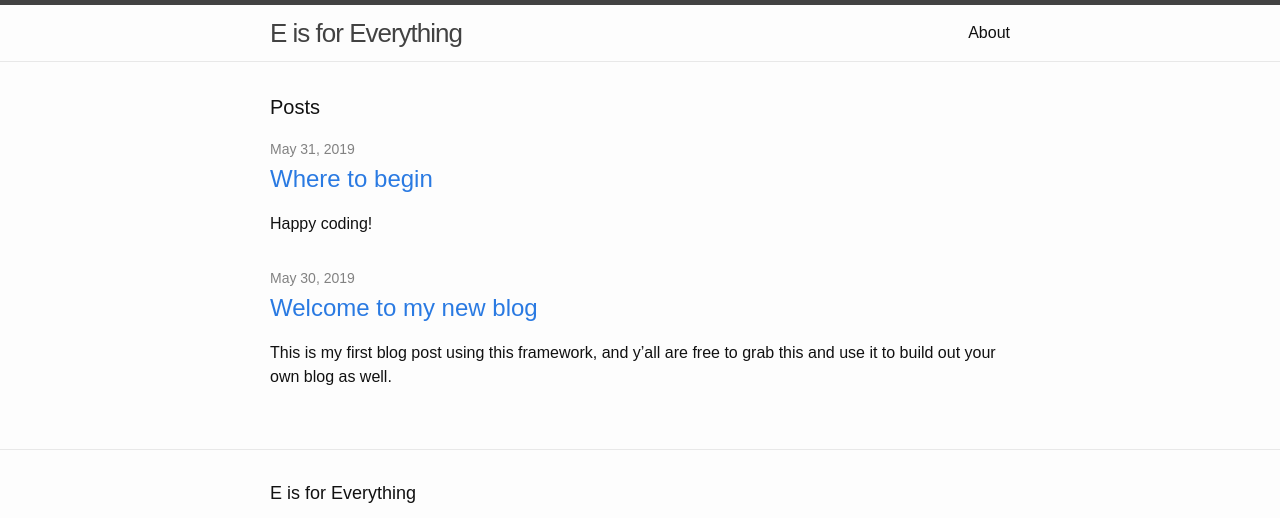
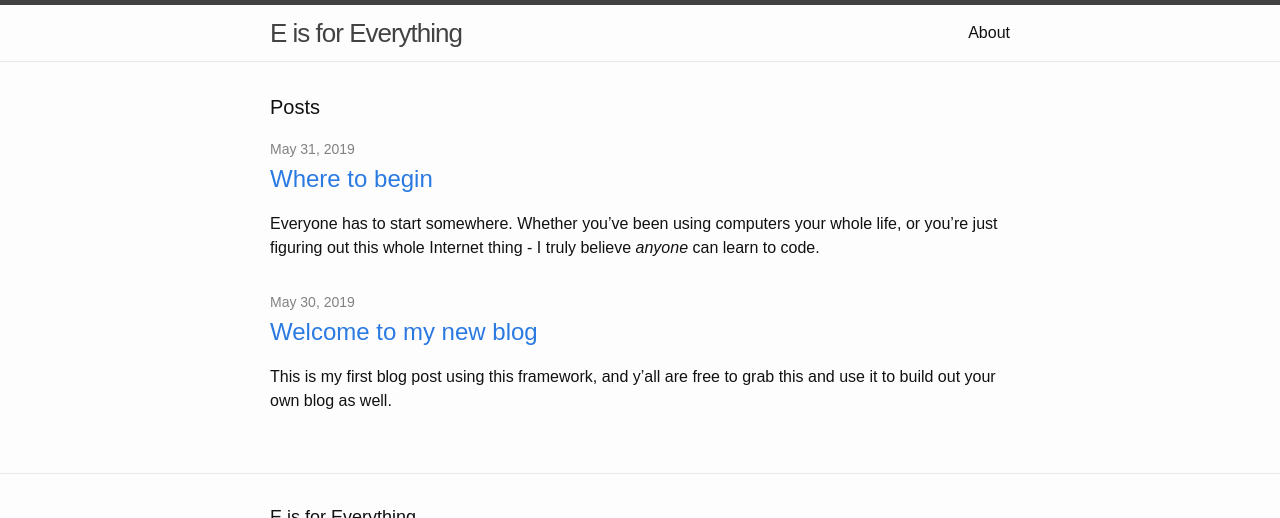
Before and after one commit to emilyannemoses/blog, a Jekyll site: the page built from index.html, in a window 1280 px wide, cut to the strip 0-518 px from the top of the page. Built offline with Jekyll 4.4.1, drawn with Linux system fonts in a browser that asks for light colours; some of the changed lines change nothing that is shown.

Commit message:
adding first coding blog post

```diff
--- a/_posts/2019-05-31-where-to-begin.md
+++ b/_posts/2019-05-31-where-to-begin.md
@@ -3,7 +3,38 @@
 title:  "Where to begin"
 ---
 
+Everyone has to start somewhere. Whether you've been using computers your whole life, or you're just figuring out this whole Internet thing - I truly believe *anyone* can learn to code.
+
+Wherever you begin, there are tenets of learning that I've observed are beneficial for not only learning to code, but learning any new skill, at any age, throughout life.
+
+1. Observe the reality of where you are right now - what is your true skill level?
+
+Be honest about this! Don't kid yourself. Write down in your own diary or blog what you *do* know. Write what you know that you don't know, and write down insecurities you have about both. Also, write down questions like "I've heard this word *JavaScript* used, I'd like to figure out what it means / what it does"  This writing is for you, so be vulerable.
+
+1. Make a plan.
+
+We're not in college anymore (most of us) so we don't have our days neatly organized for us into hourly blocks of learning. You *must* stick to a schedule of learning to be successful and progress. Even if you can only do 5 hours per week, stick to it!  Make it as regular as exercise, or brushing your teeth.
+
+1. Know when to quit.
+
+Quitting has a bad reputation, but it's really important to be OK with quitting something if you're no longer benefitting from it. Don't continue with something just because you've put a lot of time into it (Google "sunk cost fallacy") and don't force yourself to continue learning something you know you hate.
+
+1. Learn to Google
+
+Learning to effectively Google errors and coding questions is what a good developer of any technology does. We're researchers, not encyclopedias. Nobody is going to expect you to have all of the answers in your head, so you have to get really good at knowing where and how to get those answers FAST. I suggest thoroughly reading [this - especially the Expert Search Tips at the end][google].
+
+1. Stay vulnerable.
+
+This is something many of us avoid due to fear of being judged, or fear of failure. To be vulnerable means to put yourself out there and be open to possibilities and opportunities. In learning new technology, you have to constantly stay vulnerable. It's uncomfortable, but you learn to use it to your advantage. Always admit when you don't know something - because someone out there knows the answer and would love to share their knowledge with you. It's how we become better developers, and better human beings. And someday, you'll be the one imparting knowledge to another vulerable developer so it's important to be nice and courteous as well. Everyone in this community was a beginner once, so we all understand how difficult it is emotionally and psychologically.
+
+1. Get hobbies
+
+Once you become enamoured with coding you won't want to leave your computer! Some say it is addictive because there is a constant loop of problem-having to problem solving. For the love of all that is good, go for a walk. Go running, go to a coffee shop and smell the flowers. Start a garden. Get a puppy. Interact with friends and family. Do something that will take you away from your computer!
+
+I'm sure you didn't expect the first blog post about learning to code to have zero code in it, but these tenets are extremely important. Just as important as the actual code.
 
 Happy coding!
 
 E
+
+[google]: https://support.google.com/websearch/answer/134479?hl=en
```
